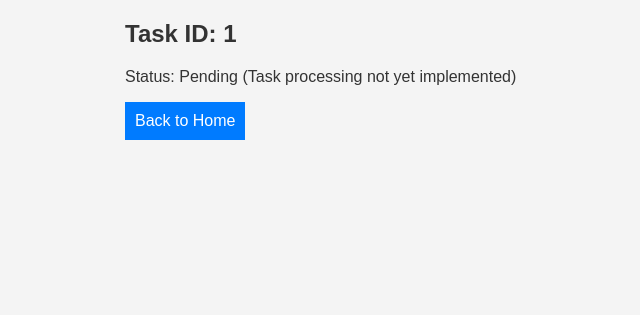
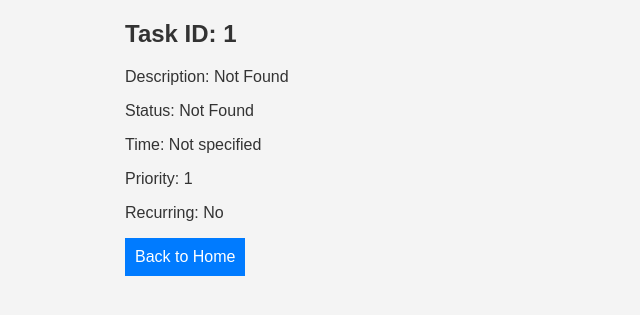
Before and after one commit to adeyholar/elite-ai-consulting, a Flask app: page /status/1 in a window 1280 px wide. Shown: the part 98-413 px from the top of the page, without its empty margins (215-855 px from the left). Run offline with Flask 3, Linux system fonts and the light colour scheme.

Commit message:
Implement task submission and status display functionality

```diff
--- a/app.py
+++ b/app.py
@@ -1,18 +1,44 @@
-from flask import Flask, render_template
+from flask import Flask, render_template, request, jsonify
 
 app = Flask(__name__)
+
+# Temporary in-memory task storage (to be replaced with PostgreSQL)
+tasks = {}
 
 @app.route('/')
 def index():
     return render_template('index.html')
 
-@app.route('/request')
+@app.route('/request', methods=['GET', 'POST'])
 def task_request():
+    if request.method == 'POST':
+        task_desc = request.form['description']
+        time_str = request.form.get('time', '')
+        priority = int(request.form.get('priority', 1))
+        recurring = 'recurring' in request.form
+
+        # Generate a unique task ID
+        task_id = f"task_{len(tasks)}"
+        tasks[task_id] = {
+            'description': task_desc,
+            'time': time_str,
+            'priority': priority,
+            'recurring': recurring,
+            'status': 'Pending'
+        }
+
+        # Return JSON for testing (later, we'll redirect or process with agents)
+        return jsonify({'task_id': task_id, 'status': 'Task submitted', 'description': task_desc})
     return render_template('request.html')
 
 @app.route('/status/<task_id>')
 def status(task_id):
-    return render_template('status.html', task_id=task_id)
+    task = tasks.get(task_id, {'description': 'Not Found', 'status': 'Not Found', 'time': '', 'priority': 1, 'recurring': False})
+    return render_template('status.html', task_id=task_id, task=task)
+
+@app.route('/tasks')
+def list_tasks():
+    return jsonify(tasks)
 
 if __name__ == '__main__':
     app.run(host='0.0.0.0', port=5000, debug=True)
--- a/templates/status.html
+++ b/templates/status.html
@@ -15,7 +15,11 @@
     </header>
     <main>
         <h2>Task ID: {{ task_id }}</h2>
-        <p>Status: Pending (Task processing not yet implemented)</p>
+        <p>Description: {{ task.description }}</p>
+        <p>Status: {{ task.status }}</p>
+        <p>Time: {{ task.time or 'Not specified' }}</p>
+        <p>Priority: {{ task.priority }}</p>
+        <p>Recurring: {{ 'Yes' if task.recurring else 'No' }}</p>
         <a href="/" class="button">Back to Home</a>
     </main>
 </body>
```
